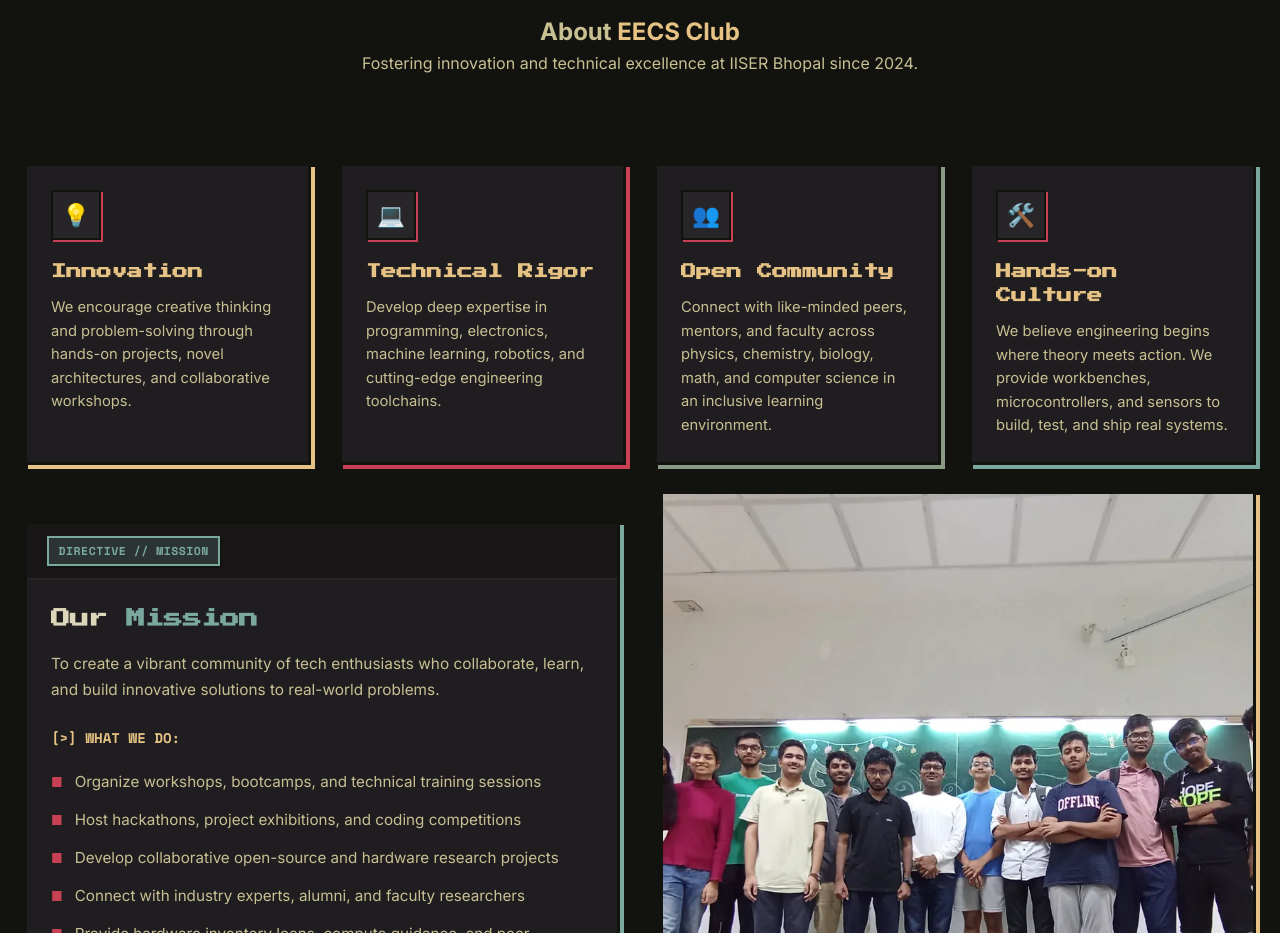
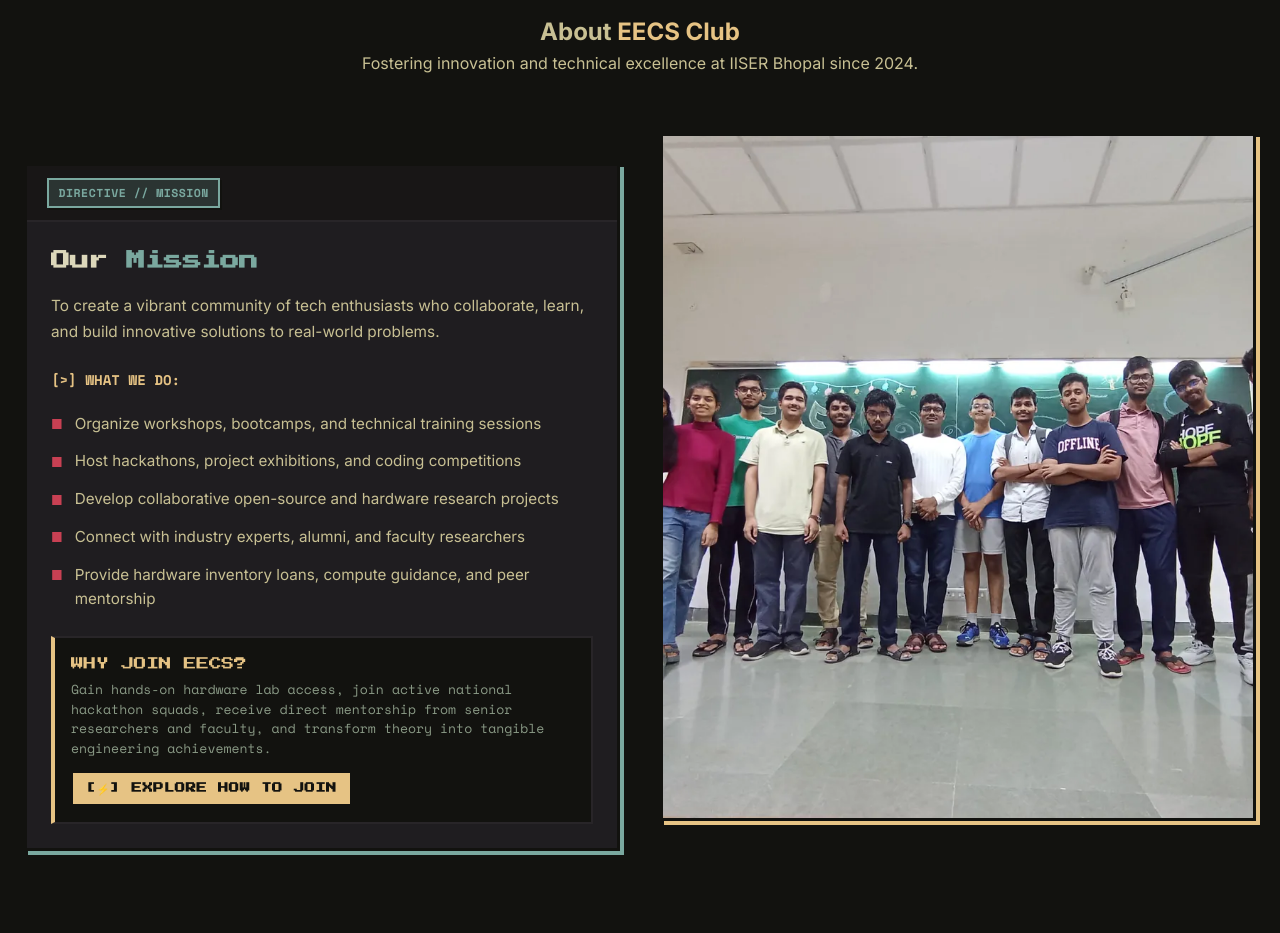
Before and after one commit to Ruvaifa/eecsclub.iiserb, a website with bundled scripts: page index.html in a window 1280 px wide. Shown: the part 1040-1973 px from the top of the page. Built offline with nearby package versions, Linux system fonts and the light colour scheme.

Commit message:
style: remove four core pillars cards from About section

```diff
--- a/index.html
+++ b/index.html
@@ -335,50 +335,6 @@
             <p class="retro-subtitle">Fostering innovation and technical excellence at IISER Bhopal since 2024.</p>
           </div>
 
-          <!-- Four Core Pillars / Ideology Cards -->
-          <div class="pillars-grid" style="grid-template-columns: repeat(auto-fit, minmax(260px, 1fr));">
-
-            <div class="nb-card nb-card-accent-gold">
-              <div class="nb-card-body">
-                <div class="pillar-icon-box">💡</div>
-                <h3 class="pillar-title">Innovation</h3>
-                <p class="pillar-desc">
-                  We encourage creative thinking and problem-solving through hands-on projects, novel architectures, and collaborative workshops.
-                </p>
-              </div>
-            </div>
-
-            <div class="nb-card nb-card-accent-red">
-              <div class="nb-card-body">
-                <div class="pillar-icon-box">💻</div>
-                <h3 class="pillar-title">Technical Rigor</h3>
-                <p class="pillar-desc">
-                  Develop deep expertise in programming, electronics, machine learning, robotics, and cutting-edge engineering toolchains.
-                </p>
-              </div>
-            </div>
-
-            <div class="nb-card nb-card-accent-green">
-              <div class="nb-card-body">
-                <div class="pillar-icon-box">👥</div>
-                <h3 class="pillar-title">Open Community</h3>
-                <p class="pillar-desc">
-                  Connect with like-minded peers, mentors, and faculty across physics, chemistry, biology, math, and computer science in an inclusive learning environment.
-                </p>
-              </div>
-            </div>
-
-            <div class="nb-card nb-card-accent-aqua">
-              <div class="nb-card-body">
-                <div class="pillar-icon-box">🛠️</div>
-                <h3 class="pillar-title">Hands-on Culture</h3>
-                <p class="pillar-desc">
-                  We believe engineering begins where theory meets action. We provide workbenches, microcontrollers, and sensors to build, test, and ship real systems.
-                </p>
-              </div>
-            </div>
-
-          </div>
 
           <!-- Mission & Activities Grid -->
           <div class="about-mission-grid">
```
